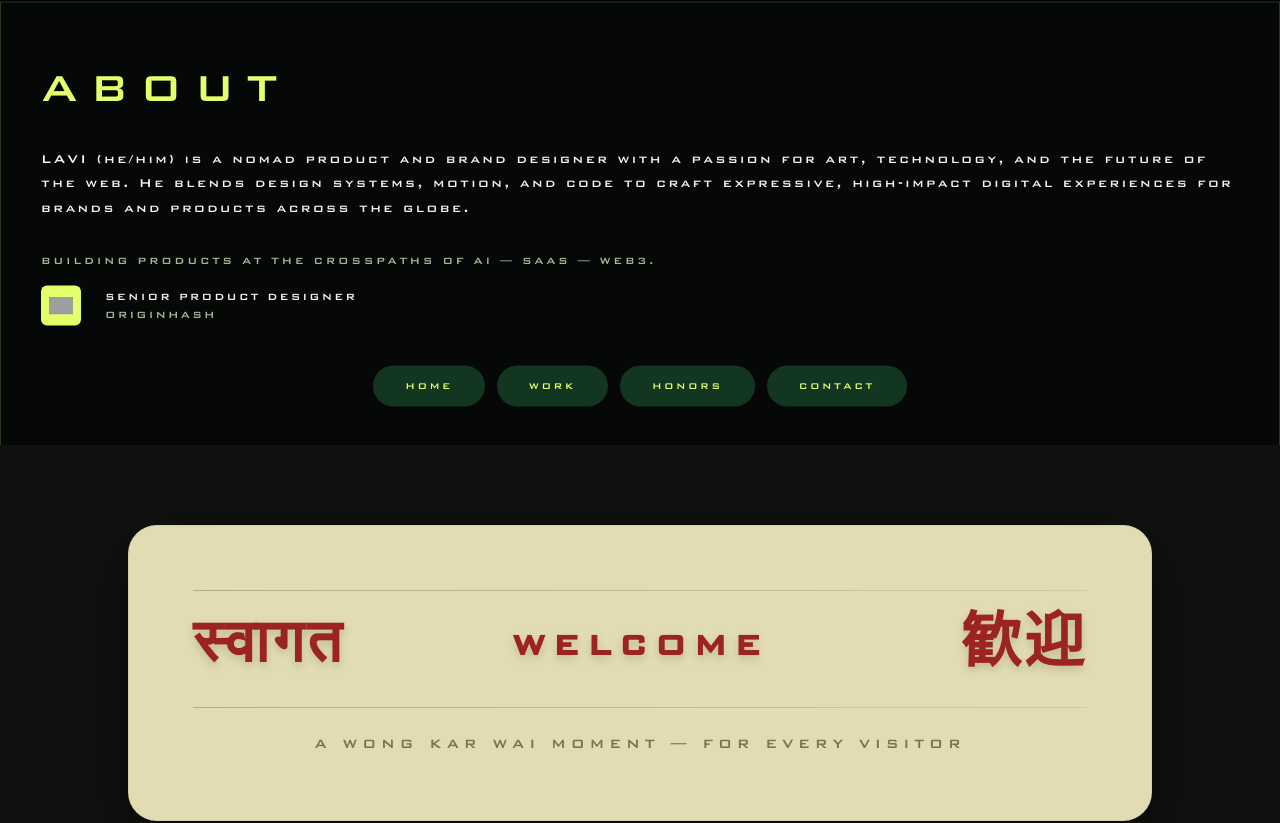
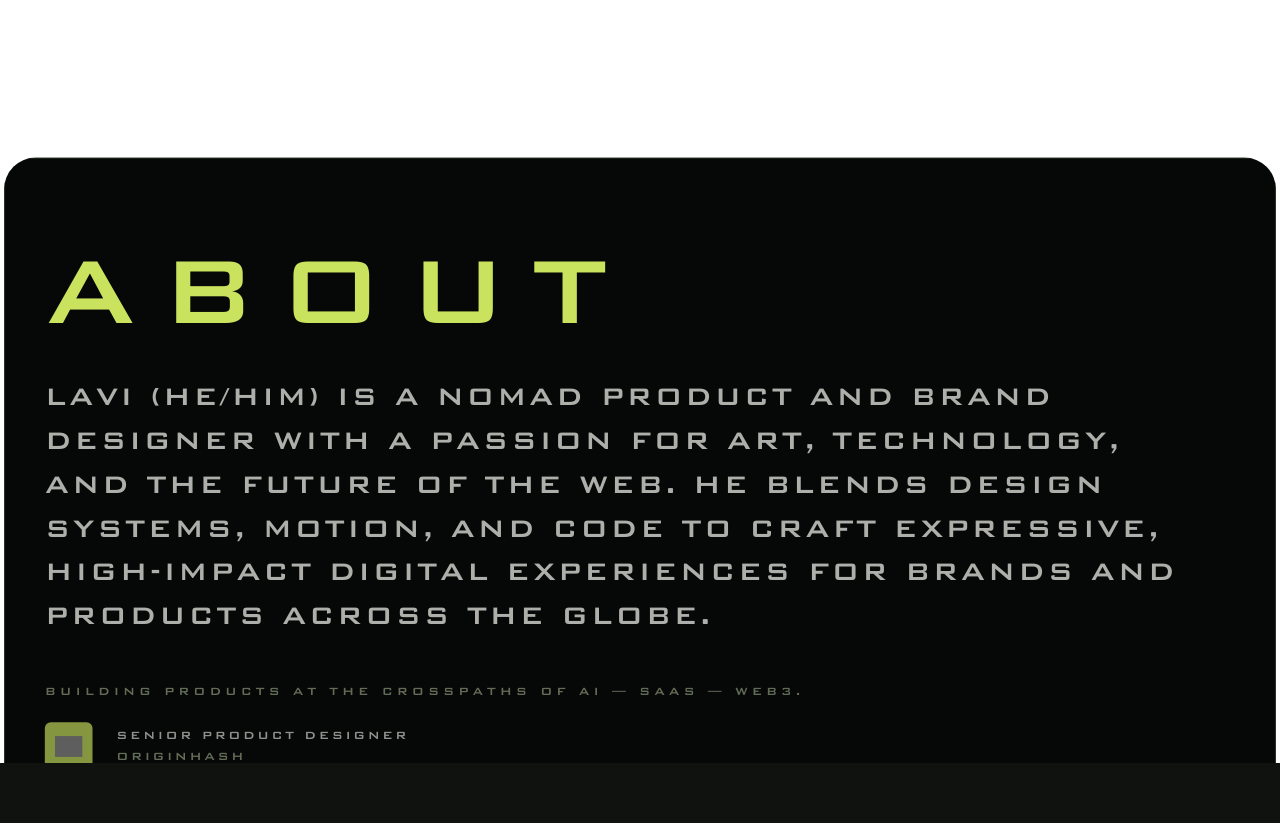
Before and after one commit to dev-Lavi/Portfolio, a Next.js app: page / in a window 1280 px wide. Shown: the part 809-1632 px from the top of the page. Built offline with nearby package versions, Linux system fonts and the light colour scheme; grey boxes are pictures that could not be loaded.

Commit message:
about section fixed

```diff
--- a/app/components/About.tsx
+++ b/app/components/About.tsx
@@ -7,94 +7,121 @@
 
 export default function About() {
   const ref = useRef(null);
+
   const { scrollYProgress } = useScroll({
     target: ref,
     offset: ["start end", "start start"],
   });
 
-  // ✅ Fixed
-const y = useTransform(scrollYProgress, [0, 1], ["9%","0%"]);
-10
+  // Section slides up from 100% → 0%
+  const y = useTransform(scrollYProgress, [0, 1], ["100%", "0%"]);
+
+  // Subtle scale lift
+  const scale = useTransform(scrollYProgress, [0, 1], [0.97, 1]);
+
+  // Heading
+  const headingY = useTransform(scrollYProgress, [0.3, 0.9], ["40px", "0px"]);
+  const headingOpacity = useTransform(scrollYProgress, [0.3, 0.85], [0, 1]);
+
+  // Paragraph
+  const paraY = useTransform(scrollYProgress, [0.45, 0.8], ["40px", "0px"]);
+  const paraOpacity = useTransform(scrollYProgress, [0.4, 0.95], [0, 1]);
+
+  // Role line + logo
+  const roleY = useTransform(scrollYProgress, [0.55, 0.85], ["30px", "0px"]);
+  const roleOpacity = useTransform(scrollYProgress, [0.5, 1.0], [0, 1]);
+
+  // Buttons
+  const btnY = useTransform(scrollYProgress, [0.65, 0.9], ["20px", "0px"]);
+  const btnOpacity = useTransform(scrollYProgress, [0.6, 1.0], [0, 1]);
+
   return (
     <motion.section
       ref={ref}
       id="about"
-      style={{ y }}
-      className="relative z-10 w-full bg-[#181c13] px-0 py-0"
+      style={{ y, scale }}
+      className="relative z-10 w-full bg-[#050806] px-0 py-0 md:rounded-t-[32px] overflow-hidden min-h-[87vh]"
     >
       <div
         className="
-          mx-auto w-full max-w-xl
-          sm:max-w-3xl md:max-w-5xl lg:max-w-none
+          mx-auto w-full
           border border-[#2c3621]
           bg-[#050806]
-          px-4 py-8 sm:px-8 sm:py-10 md:px-10 md:py-12
+          px-4 py-10 sm:px-8 sm:py-12 md:px-10 md:py-16
+          min-h-[87vh] flex flex-col justify-between
         "
       >
-        {/* Heading */}
-        <h2
+        <div>
+          {/* Heading — large like inspiration */}
+          <motion.h2
+            style={{ y: headingY, opacity: headingOpacity }}
             className="
-            mb-6 text-left
-            text-[32px] sm:text-[40px] md:text-[48px]
-            font-bank uppercase tracking-[0.25em]
+              mb-8 text-left
+              text-[52px] sm:text-[72px] md:text-[96px] lg:text-[120px]
+              font-bank uppercase tracking-[0.2em]
               text-[#e3ff6b]
+              leading-none
             "
           >
             About
-        </h2>
+          </motion.h2>
 
-        {/* Main paragraph */}
-        <p
+          {/* Main paragraph — much larger, fills width like inspiration */}
+          <motion.p
+            style={{ y: paraY, opacity: paraOpacity }}
             className="
-            mb-8 text-left
-            text-[16px] sm:text-[13px] md:text-[15px]
-            leading-relaxed
-            font-bank tracking-[0.16em]
+              mb-10 text-left
+              text-[18px] sm:text-[22px] md:text-[28px] lg:text-[32px]
+              leading-snug
+              font-bank tracking-[0.08em]
               text-[#f5f5f0]
+              max-w-6xl
             "
           >
-          LAVI (he/him) is a nomad product and brand designer with a passion for
-          art, technology, and the future of the web. He blends design systems,
-          motion, and code to craft expressive, high-impact digital experiences
-          for brands and products across the globe.
-        </p>
+            LAVI (HE/HIM) IS A NOMAD PRODUCT AND BRAND DESIGNER WITH A PASSION
+            FOR ART, TECHNOLOGY, AND THE FUTURE OF THE WEB. HE BLENDS DESIGN
+            SYSTEMS, MOTION, AND CODE TO CRAFT EXPRESSIVE, HIGH-IMPACT DIGITAL
+            EXPERIENCES FOR BRANDS AND PRODUCTS ACROSS THE GLOBE.
+          </motion.p>
 
           {/* Current role line */}
-        <p
+          <motion.p
+            style={{ y: roleY, opacity: roleOpacity }}
             className="
-            mb-4 text-[10px] sm:text-[11px] md:text-[12px]
-            font-bank tracking-[0.22em]
+              mb-5 text-[11px] sm:text-[13px] md:text-[14px]
+              font-bank tracking-[0.28em]
               uppercase text-[#a7b693]
             "
           >
             BUILDING PRODUCTS AT THE CROSSPATHS OF AI — SAAS — WEB3.
-        </p>
+          </motion.p>
 
           {/* Logo + role */}
-        <div className="mb-10 flex flex-wrap items-center gap-4 sm:gap-6">
-          <div
-            className="
-              flex h-10 w-10 items-center justify-center
-              rounded-md bg-[#e3ff6b]
-            "
+          <motion.div
+            style={{ y: roleY, opacity: roleOpacity }}
+            className="mb-10 flex flex-wrap items-center gap-4 sm:gap-6"
           >
+            <div className="flex h-12 w-12 items-center justify-center rounded-md bg-[#e3ff6b]">
               <Image
                 src="/images/globe.svg"
                 alt="Company logo"
-              width={24}
-              height={24}
+                width={28}
+                height={28}
                 className="object-contain"
               />
             </div>
-
-          <div className="flex flex-col text-[10px] sm:text-[11px] md:text-[12px] font-bank tracking-[0.18em] text-[#f5f5f0]">
+            <div className="flex flex-col text-[12px] sm:text-[13px] md:text-[14px] font-bank tracking-[0.18em] text-[#f5f5f0]">
               <span className="uppercase">Senior Product Designer</span>
               <span className="uppercase text-[#a7b693]">OriginHash</span>
             </div>
+          </motion.div>
         </div>
 
-        {/* Bottom buttons row */}
-        <div className="flex flex-wrap items-center justify-center gap-3">
+        {/* Bottom buttons */}
+        <motion.div
+          style={{ y: btnY, opacity: btnOpacity }}
+          className="flex flex-wrap items-center justify-center gap-3 pb-4"
+        >
           <button className="rounded-full bg-[#12361f] px-8 py-3 text-[10px] sm:text-[11px] font-bank uppercase tracking-[0.22em] text-[#e3ff6b]">
             Home
           </button>
@@ -107,7 +134,7 @@
           <button className="rounded-full bg-[#12361f] px-8 py-3 text-[10px] sm:text-[11px] font-bank uppercase tracking-[0.22em] text-[#e3ff6b]">
             Contact
           </button>
-        </div>
+        </motion.div>
       </div>
     </motion.section>
   );
--- a/app/components/Welcome.tsx
+++ b/app/components/Welcome.tsx
@@ -3,8 +3,8 @@
 
 export default function Welcome() {
   return (
-    <section className="relative w-full py-12 sm:py-16 md:py-20 bg-[#10120f]">
-      {/* Full-width card - NO animations, NO transforms */}
+    <section className="relative w-full min-h-screen py-12 sm:py-16 md:py-20 bg-[#10120f] flex items-center">
+      {/* Full-screen card */}
       <div className="w-full">
         <div className="
           relative z-10 w-full max-w-5xl mx-auto
@@ -17,7 +17,7 @@
           {/* Top line */}
           <div className="mb-6 h-px w-full bg-gradient-to-r from-[#b6ac80] to-[#d2c9a0]" />
 
-          {/* 3-column responsive grid - NO transitions */}
+          {/* 3-column responsive grid */}
           <div className="grid grid-cols-1 gap-6 sm:gap-8 md:grid-cols-3 items-center justify-items-center md:justify-items-stretch">
             {/* Hindi - Left on desktop */}
             <p className="
--- a/app/page.tsx
+++ b/app/page.tsx
@@ -6,19 +6,25 @@
 
 export default function Home() {
   return (
-    <main className="min-h-screen bg-black text-white">
-  <section className="relative z-0">
-    <Hero />
-  </section>
+    <main className="min-h-screen text-white">
+      {/* Hero stays sticky — About will slide up over it */}
+      <section className="sticky top-0 z-0">
+        <Hero />
+      </section>
+
+      {/* About slides up over the sticky Hero */}
       <section id="about" className="relative z-10">
         <About />
       </section>
+
       <section className="relative z-10">
         <Welcome />
       </section>
+
       <section className="relative z-0">
         <Projects />
       </section>
+
       <Footer />
     </main>
   );
```
Lines whose indentation alone changed are shown as unchanged.
